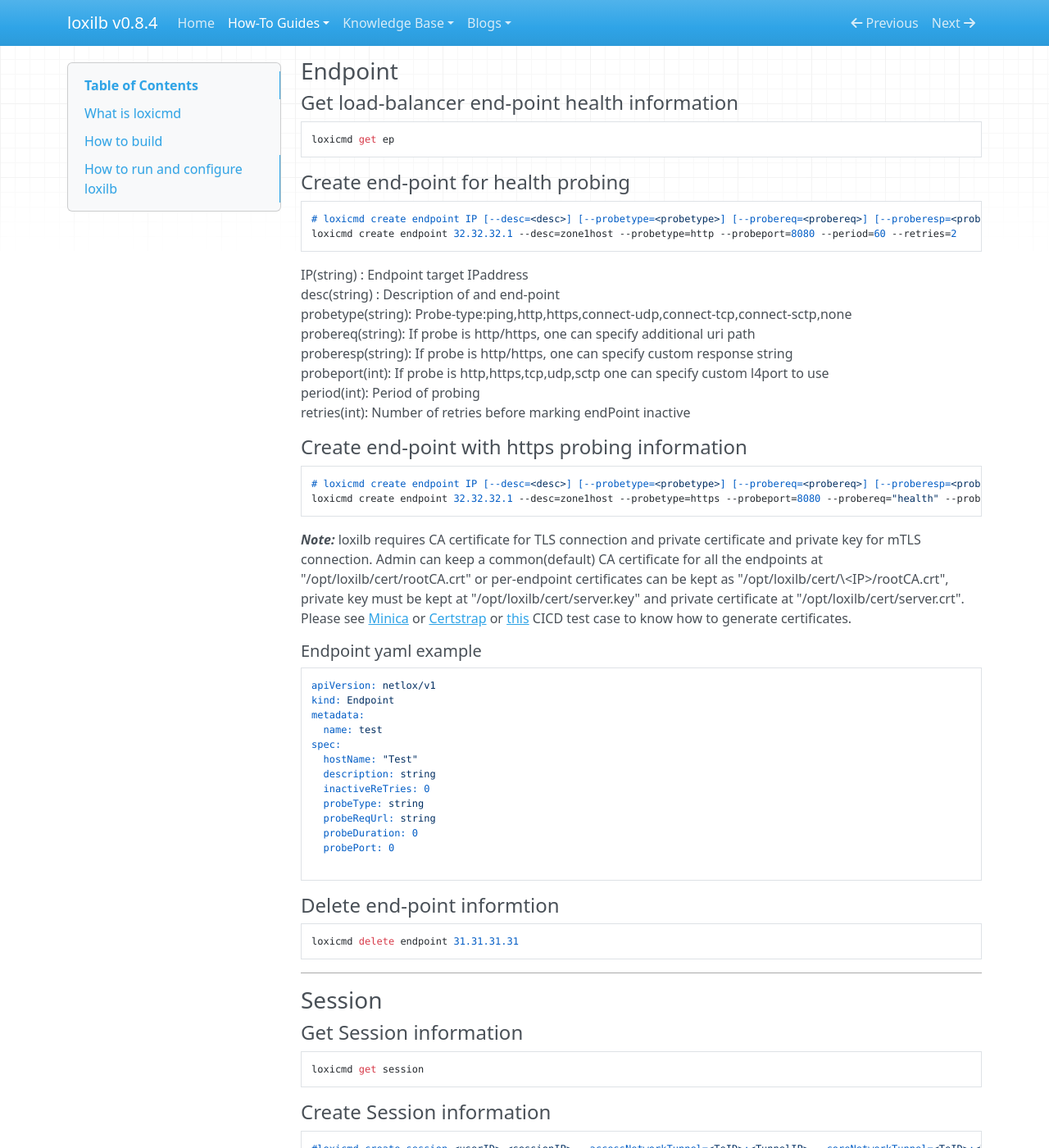
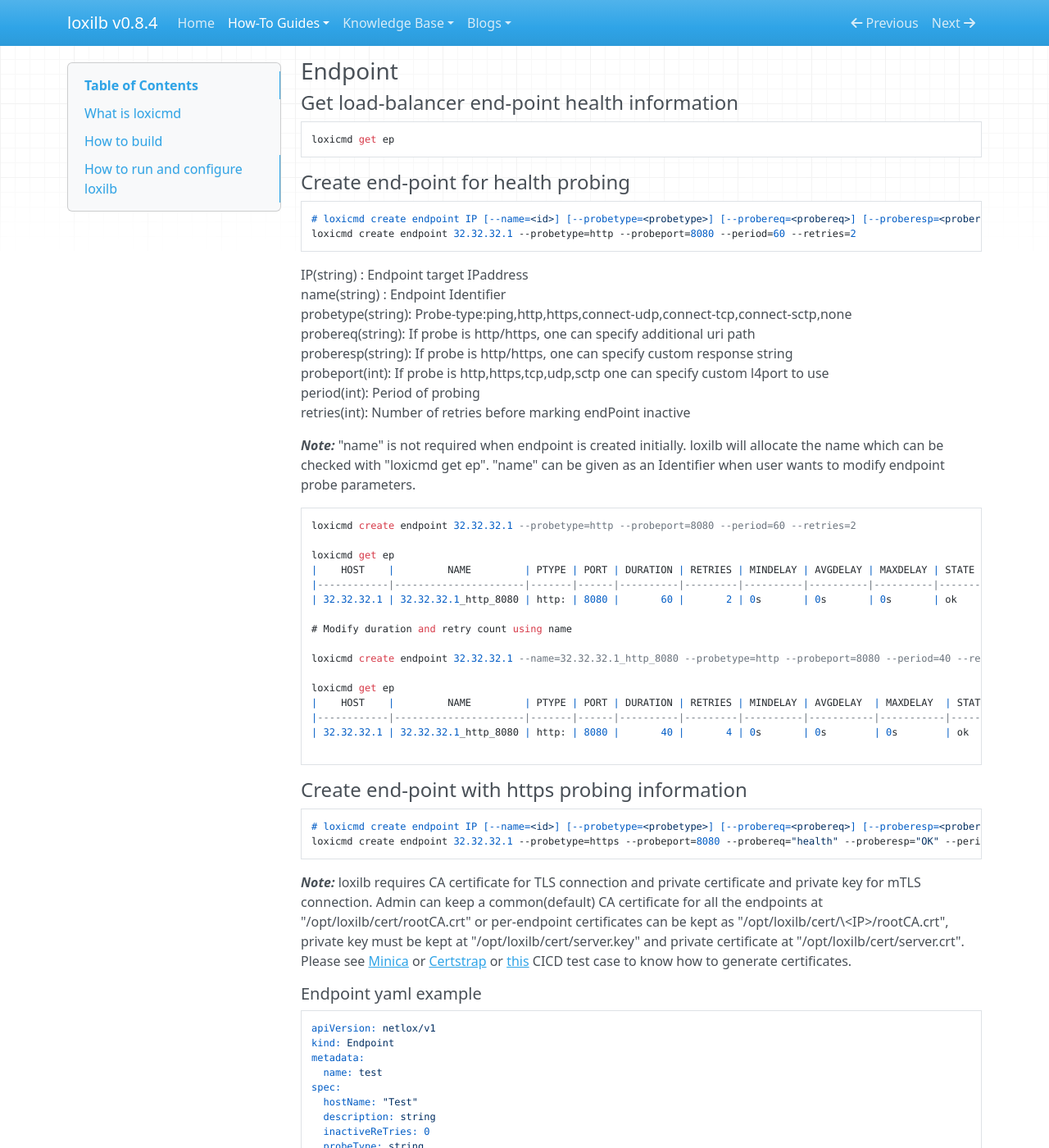
Before and after one commit to loxilb-io/loxilbdocs, an MkDocs documentation site: the page built from docs/cmd.md, in a window 1280 px wide and 1400 px high, scrolled down 3307 px. Shown: the whole window at 82% size. Built offline with MkDocs 1.6.1, drawn with Linux system fonts in a browser that asks for light colours; nearby versions of some CDN libraries.

Commit message:
Update cmd.md

````diff
--- a/docs/cmd.md
+++ b/docs/cmd.md
@@ -159,11 +159,11 @@ loxicmd get ep
 ```
 #### Create end-point for health probing
 ```
-# loxicmd create endpoint IP [--desc=<desc>] [--probetype=<probetype>] [--probereq=<probereq>] [--proberesp=<proberesp>] [--probeport=<port>] [--period=<period>] [--retries=<retries>]
-loxicmd create endpoint 32.32.32.1 --desc=zone1host --probetype=http --probeport=8080 --period=60 --retries=2
+# loxicmd create endpoint IP [--name=<id>] [--probetype=<probetype>] [--probereq=<probereq>] [--proberesp=<proberesp>] [--probeport=<port>] [--period=<period>] [--retries=<retries>]
+loxicmd create endpoint 32.32.32.1 --probetype=http --probeport=8080 --period=60 --retries=2
 ```
 IP(string) : Endpoint target IPaddress
-desc(string) : Description of and end-point
+name(string) : Endpoint Identifier
 probetype(string): Probe-type:ping,http,https,connect-udp,connect-tcp,connect-sctp,none
 probereq(string): If probe is http/https, one can specify additional uri path
 proberesp(string): If probe is http/https, one can specify custom response string
@@ -171,10 +171,30 @@ probeport(int): If probe is http,https,tcp,udp,sctp one can specify custom l4por
 period(int): Period of probing
 retries(int): Number of retries before marking endPoint inactive
 
+***Note:*** "name" is not required when endpoint is created initially. loxilb will allocate the name which can be checked with "loxicmd get ep". "name" can be given as an Identifier when user wants to modify endpoint probe parameters.
+```
+loxicmd create endpoint 32.32.32.1 --probetype=http --probeport=8080 --period=60 --retries=2
+
+loxicmd get ep
+|    HOST    |         NAME         | PTYPE | PORT | DURATION | RETRIES | MINDELAY | AVGDELAY | MAXDELAY | STATE |
+|------------|----------------------|-------|------|----------|---------|----------|----------|----------|-------|
+| 32.32.32.1 | 32.32.32.1_http_8080 | http: | 8080 |       60 |       2 | 0s       | 0s       | 0s       | ok    |
+
+# Modify duration and retry count using name
+
+loxicmd create endpoint 32.32.32.1 --name=32.32.32.1_http_8080 --probetype=http --probeport=8080 --period=40 --retries=4
+
+loxicmd get ep
+|    HOST    |         NAME         | PTYPE | PORT | DURATION | RETRIES | MINDELAY | AVGDELAY  | MAXDELAY  | STATE |
+|------------|----------------------|-------|------|----------|---------|----------|-----------|-----------|-------|
+| 32.32.32.1 | 32.32.32.1_http_8080 | http: | 8080 |       40 |       4 | 0s       | 0s        | 0s        | ok    |
+
+```
+
 #### Create end-point with https probing information
 ```
-# loxicmd create endpoint IP [--desc=<desc>] [--probetype=<probetype>] [--probereq=<probereq>] [--proberesp=<proberesp>] [--probeport=<port>] [--period=<period>] [--retries=<retries>]
-loxicmd create endpoint 32.32.32.1 --desc=zone1host --probetype=https --probeport=8080 --probereq="health" --proberesp="OK" --period=60 --retries=2
+# loxicmd create endpoint IP [--name=<id>] [--probetype=<probetype>] [--probereq=<probereq>] [--proberesp=<proberesp>] [--probeport=<port>] [--period=<period>] [--retries=<retries>]
+loxicmd create endpoint 32.32.32.1 --probetype=https --probeport=8080 --probereq="health" --proberesp="OK" --period=60 --retries=2
 ```
 ***Note:*** loxilb requires CA certificate for TLS connection and private certificate and private key for mTLS connection. Admin can keep a common(default) CA certificate for all the endpoints at "/opt/loxilb/cert/rootCA.crt" or per-endpoint certificates can be kept as "/opt/loxilb/cert/\<IP\>/rootCA.crt", private key must be kept at "/opt/loxilb/cert/server.key" and private certificate at "/opt/loxilb/cert/server.crt".
 Please see [Minica](https://github.com/jsha/minica) or [Certstrap](https://github.com/square/certstrap) or [this](https://github.com/loxilb-io/loxilb/tree/main/cicd/httpsep) CICD test case to know how to generate certificates.
````
